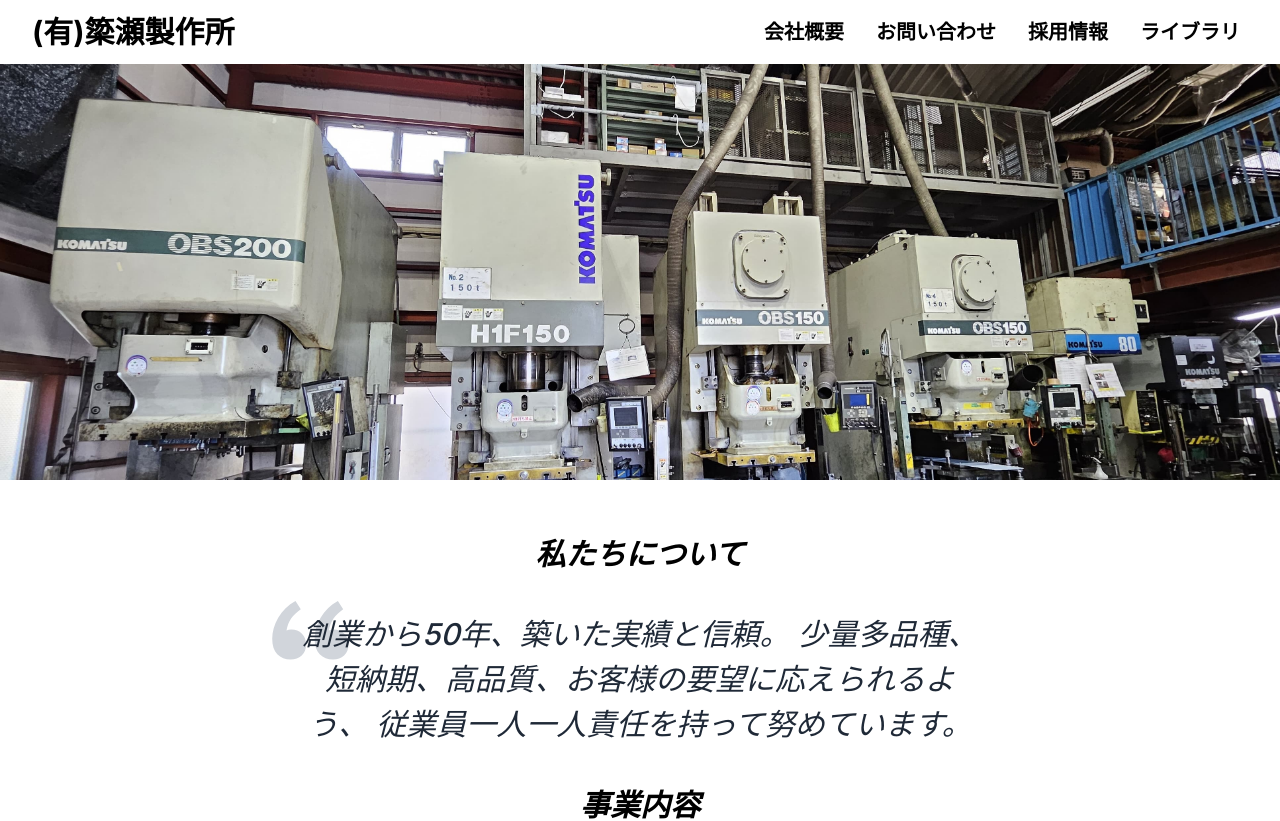
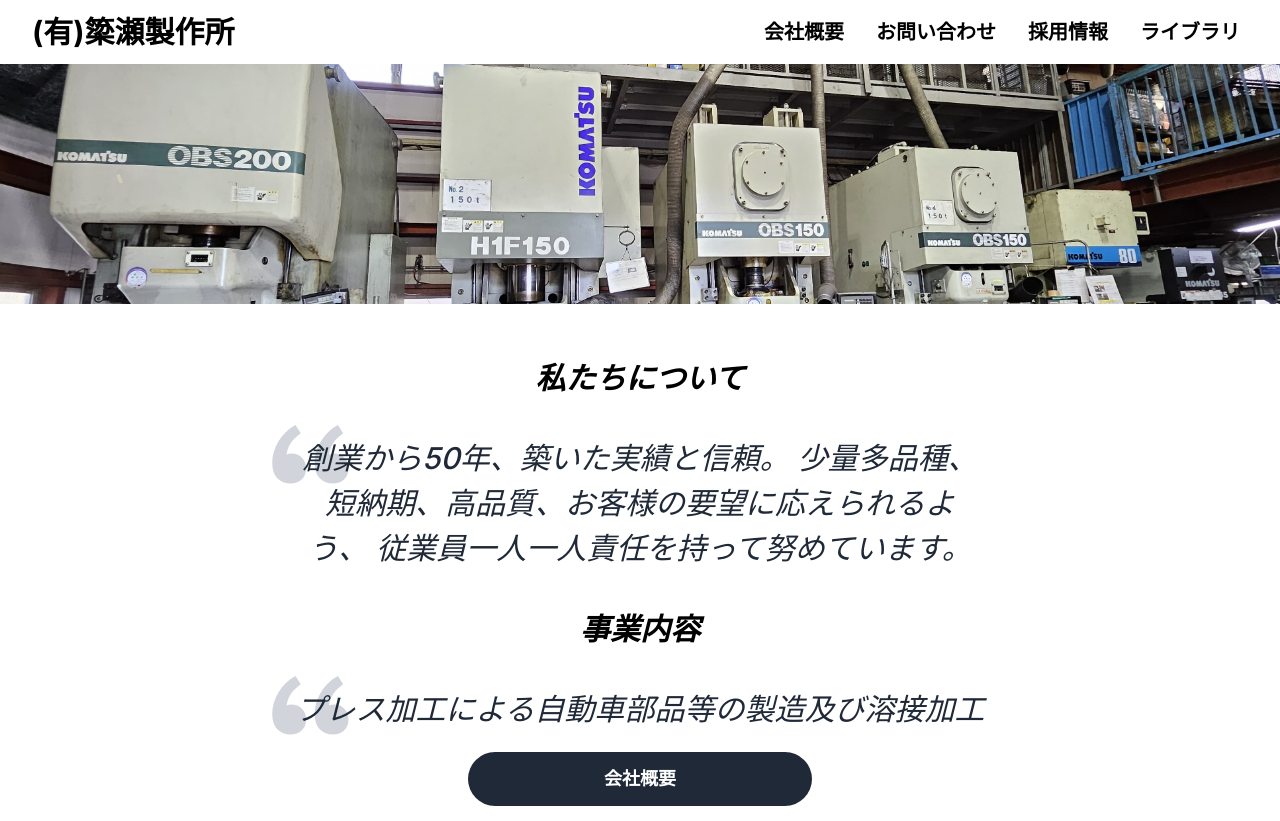
Before and after one commit to yuji-bvb/yanase-ss, a Next.js app in the folder my-app/: page / in a window 1280 px wide. Shown: the top 821 px of the page. Built offline with nearby package versions, Linux system fonts and the light colour scheme.

Commit message:
change min H

```diff
--- a/my-app/app/contact/page.tsx
+++ b/my-app/app/contact/page.tsx
@@ -3,13 +3,14 @@ import type { Metadata } from "next";
 
 export const metadata: Metadata = {
   title: "お問い合わせ",
-  description: "簗瀬製作所のお問い合わせのページです。プレス加工による自動車部品等の製造及び溶接加工を行っています。",
+  description:
+    "簗瀬製作所のお問い合わせのページです。プレス加工による自動車部品等の製造及び溶接加工を行っています。",
 };
 
 export default function Corp() {
   return (
     <div>
-    <div className="min-h-[20vh] sm:min-h-[40vh] bg-center bg-cover bg-[url('/bgpress.jpg')] flex place-content-center">
+      <div className="min-h-[20vh] sm:min-h-[30vh] bg-center bg-cover bg-[url('/bgpress.jpg')] flex place-content-center">
         <div className="container place-self-center flex place-content-center text-3xl font-bold italic">
           お問い合わせ
         </div>
@@ -21,7 +22,15 @@ export default function Corp() {
         <tbody>
           <tr>
             <td className="pt-5">TEL：　</td>
-          <td className="pt-5"><Link className="underline underline-offset-1" href="tel:0425577450">042-557-7450</Link>　(9時~17時)</td>
+            <td className="pt-5">
+              <Link
+                className="underline underline-offset-1"
+                href="tel:0425577450"
+              >
+                042-557-7450
+              </Link>
+              　(9時~17時)
+            </td>
           </tr>
           <tr>
             <td className="pt-5">FAX：　</td>
@@ -29,7 +38,14 @@ export default function Corp() {
           </tr>
           <tr>
             <td className="pt-5">Email：</td>
-          <td className="pt-5"><Link className="underline underline-offset-1" href="mailto:yanase-s.s@k6.dion.ne.jp">yanase-s.s@k6.dion.ne.jp</Link></td>
+            <td className="pt-5">
+              <Link
+                className="underline underline-offset-1"
+                href="mailto:yanase-s.s@k6.dion.ne.jp"
+              >
+                yanase-s.s@k6.dion.ne.jp
+              </Link>
+            </td>
           </tr>
         </tbody>
       </table>
--- a/my-app/app/corporate/page.tsx
+++ b/my-app/app/corporate/page.tsx
@@ -10,7 +10,7 @@ export const metadata: Metadata = {
 export default function Corp() {
   return (
     <div className="">
-      <div className="min-h-[20vh] sm:min-h-[40vh] bg-center bg-cover bg-[url('/bgpress.jpg')] flex place-content-center">
+      <div className="min-h-[20vh] sm:min-h-[30vh] bg-center bg-cover bg-[url('/bgpress.jpg')] flex place-content-center">
         <div className="container px-5 place-self-center flex place-content-center text-3xl font-bold italic">
           会社概要
         </div>
--- a/my-app/app/library/page.tsx
+++ b/my-app/app/library/page.tsx
@@ -10,7 +10,7 @@ export const metadata: Metadata = {
 export default function Corp() {
   return (
     <div>
-      <div className="min-h-[20vh] sm:min-h-[40vh] bg-center bg-cover bg-[url('/fac5.jpg')] flex place-content-center">
+      <div className="min-h-[20vh] sm:min-h-[30vh] bg-center bg-cover bg-[url('/fac5.jpg')] flex place-content-center">
         <div className="container px-5 place-self-center flex place-content-center text-3xl font-bold italic">
           <p className="p-1 rounded bg-cyan-200">ライブラリ</p>
         </div>
--- a/my-app/app/page.tsx
+++ b/my-app/app/page.tsx
@@ -8,15 +8,8 @@ import Table5 from "./components/Table5";
 
 export default function Home() {
   return (
-    <div className="md:max-w-7xl md:mx-auto">
-      <Image
-        className="relative"
-        src="/press2.jpg"
-        alt="簗瀬製作所のプレス機"
-        width={3000}
-        height={300}
-        priority
-      />
+    <div>
+      <div className="min-h-[20vh] sm:min-h-[30vh] bg-center bg-cover bg-[url('/press2.jpg')] flex place-content-center"></div>
       <Header />
       <Table1 />
       <Table2 />
--- a/my-app/app/recruit/page.tsx
+++ b/my-app/app/recruit/page.tsx
@@ -10,7 +10,7 @@ export const metadata: Metadata = {
 export default function Recruit() {
   return (
     <div>
-      <div className="min-h-[20vh] sm:min-h-[40vh] bg-center bg-cover bg-[url('/bgpress.jpg')] flex place-content-center">
+      <div className="min-h-[20vh] sm:min-h-[30vh] bg-center bg-cover bg-[url('/bgpress.jpg')] flex place-content-center">
         <div className="container px-5 place-self-center flex place-content-center text-3xl font-bold italic">
           採用情報
         </div>
```
Lines whose indentation alone changed are shown as unchanged.
